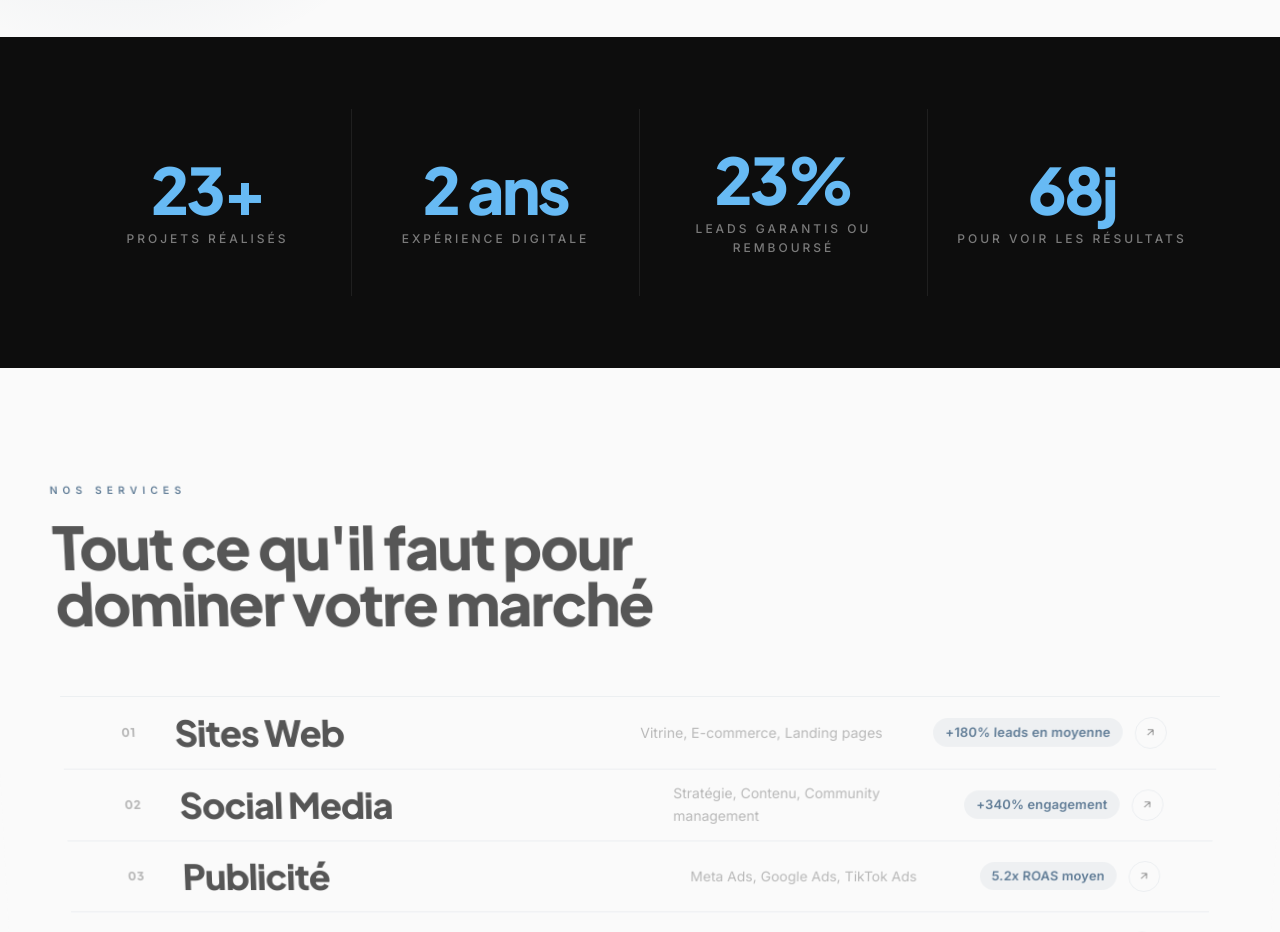
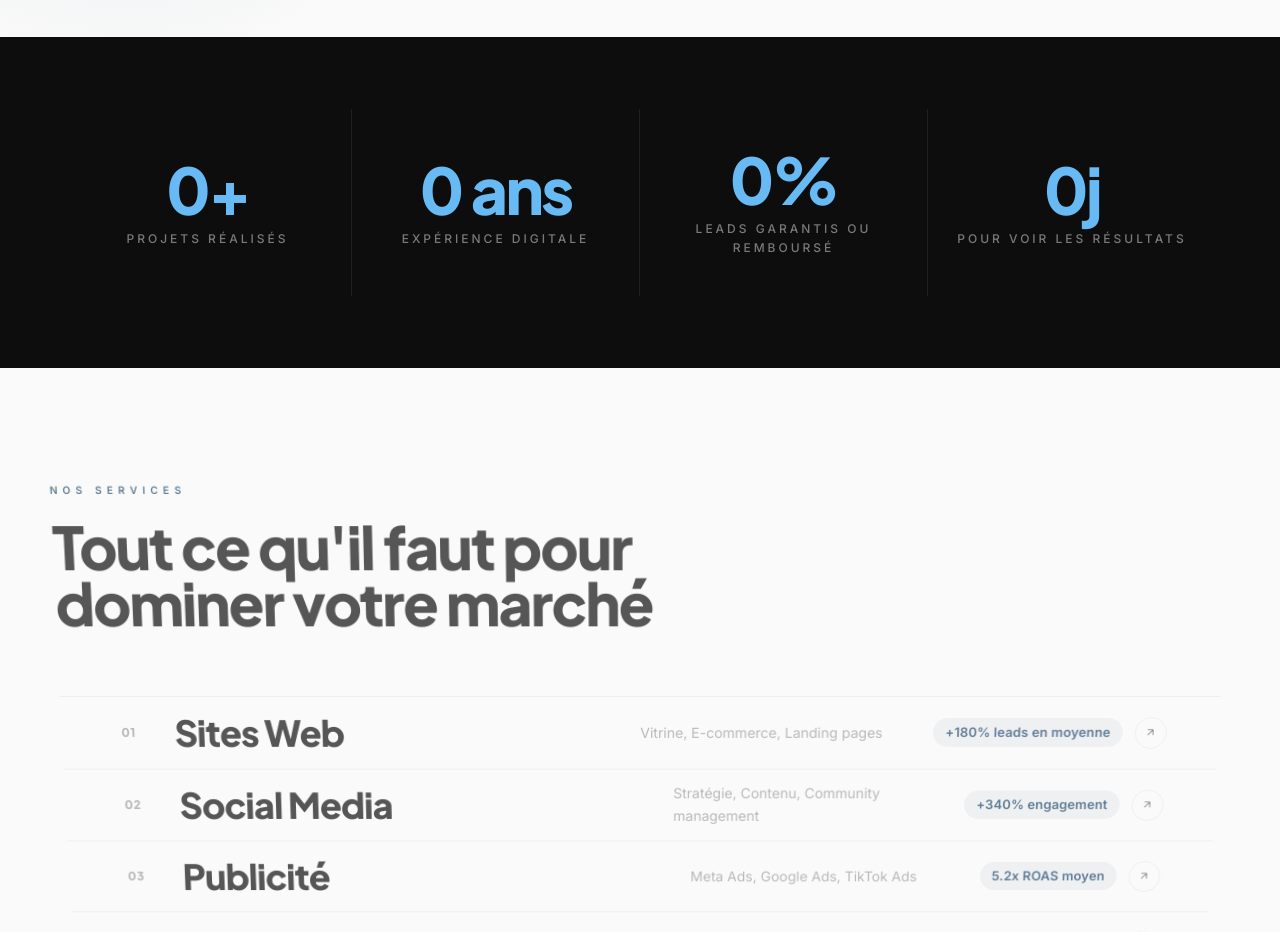
Before and after one commit to cadjee14-png/impulse-agency, a Next.js app: page / in a window 1280 px wide. Shown: the part 1000-1932 px from the top of the page. Built offline with nearby package versions, Linux system fonts and the light colour scheme.

Commit message:
Fix counter animation: start from 0 instead of 75% of target

```diff
--- a/src/components/animations/counter.tsx
+++ b/src/components/animations/counter.tsx
@@ -28,8 +28,7 @@ export function Counter({
   const ref = useRef<HTMLSpanElement>(null);
   const [triggered, setTriggered] = useState(false);
 
-  // Start from 80% of target so even if captured mid-animation it looks credible
-  const startVal = isFloat ? target * 0.75 : Math.round(target * 0.75);
+  const startVal = 0;
 
   useEffect(() => {
     const el = ref.current;
@@ -65,7 +64,7 @@ export function Counter({
     };
   }, [target, suffix, prefix, isFloat, duration, triggered, startVal]);
 
-  const initialDisplay = isFloat ? startVal.toFixed(1) : Math.round(startVal).toString();
+  const initialDisplay = isFloat ? (0).toFixed(1) : '0';
 
   return (
     <span ref={ref} className={className} style={style}>
```
